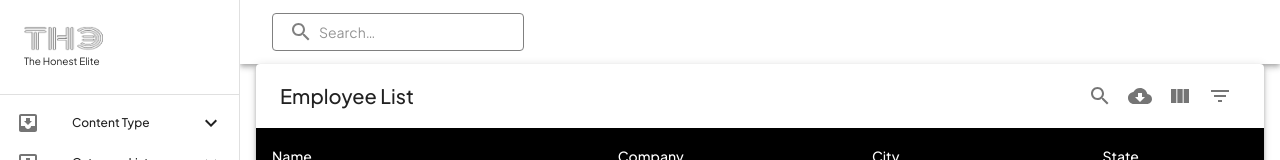
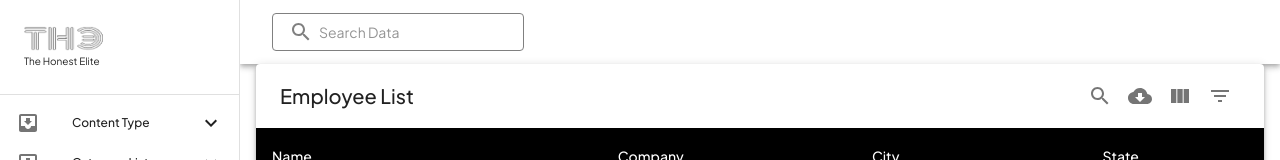
Before and after one commit to hasibulmahi/honest-elite-dashboard, a Next.js app: page / in a window 1280 px wide. Shown: the top 160 px of the page. Built offline with nearby package versions, Linux system fonts and the light colour scheme.

Commit message:
Update navigation.component.js

```diff
--- a/components/navigation/navigation.component.js
+++ b/components/navigation/navigation.component.js
@@ -80,7 +80,7 @@ function Navigation(props) {
               width: "250px",
               fontSize: "14px",
             }}
-            placeholder="Search…"
+            placeholder="Search Data"
             inputProps={{ "aria-label": "search" }}
           />
         </Search>
```
